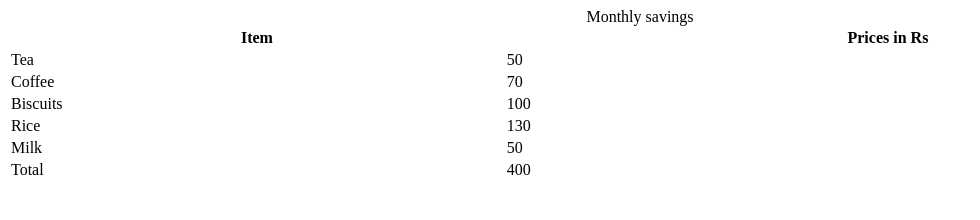
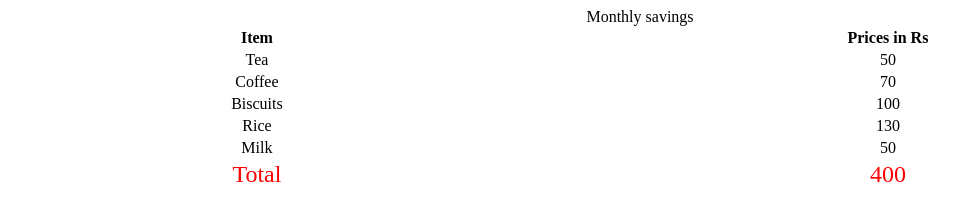
Before and after one commit to acciojob/grofers-checkout-shubham1upadhyay, a website: page main.html in a window 1280 px wide. Both pictures are taken after a click on the button "Get Total Price". Shown: the whole page, without its empty margins (0-980 px from the left). Drawn offline with Linux system fonts and the light colour scheme.

Commit message:
created a submission

```diff
--- a/script.js
+++ b/script.js
@@ -12,18 +12,18 @@ const getSum = () => {
   for(let i=0; i<a.length; i++){
     price.push(a[i].innerText);
   }
-  let total = 0;
+  let ans = 0;
   for(let i=0; i<a.length; i++)
   {
-    total += parseInt(price[i]);
+    ans += parseInt(price[i]);
   }
-  console.log(total)
+  console.log(ans)
 
  let lr = document.createElement("tr");
 
   let lc = `
-    <td>Total</td>
-    <td>${total}</td>
+    <td class="total">Total</td>
+    <td class="total">${ans}</td>
    `;
    lr.innerHTML = lc;
    let t = document.getElementById("myTable");
--- a/styles.css
+++ b/styles.css
@@ -1,3 +1,14 @@
 .hide{
 	display:none;
 }
+td{
+	text-align:center;
+}
+button{
+	margin:30px 90px;
+}
+.total{
+	font-size:24px;
+	color:red;
+	margin-top:20px;
+}
```
